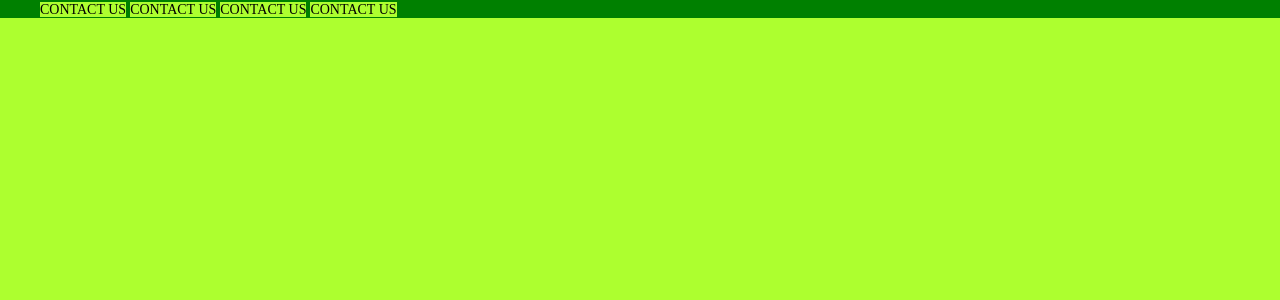
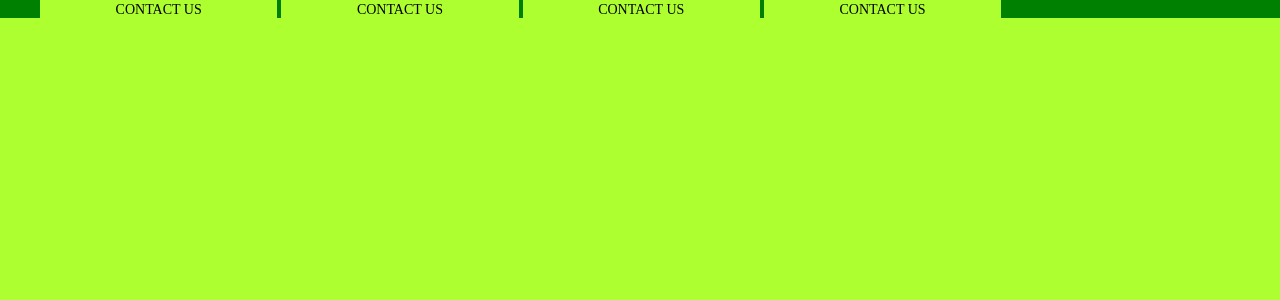
Before and after one commit to Kalmanis/Prog-Bio, a Flask app: page / in a window 1280 px wide. Shown: the top 300 px of the page. Run offline with Flask 2, Linux system fonts and the light colour scheme.

Commit message:
Update navbar.css

```diff
--- a/static/css/navbar.css
+++ b/static/css/navbar.css
@@ -15,6 +15,8 @@ nav a{
     font-size: 14px;
     size: 2cm;
     background-color: greenyellow;
+    margin: 0;
+    padding: 2cm;
 }
 nav a:hover{
     color: white;
```
